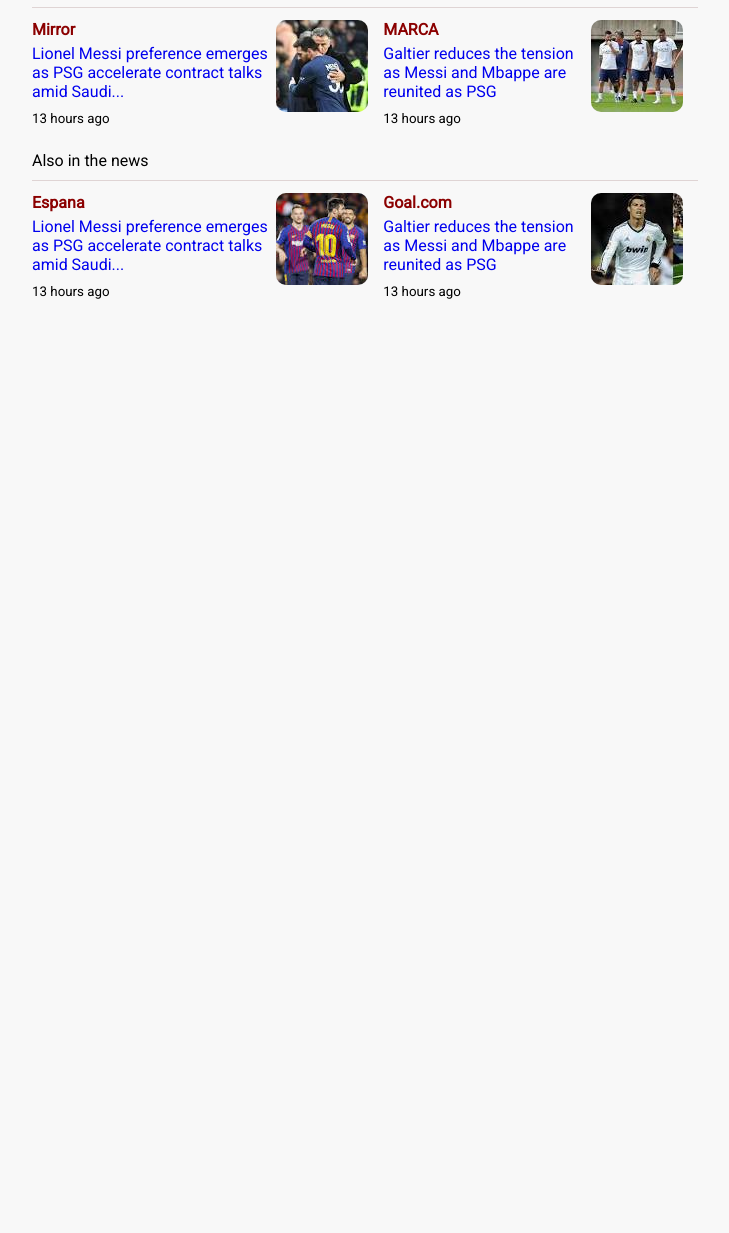
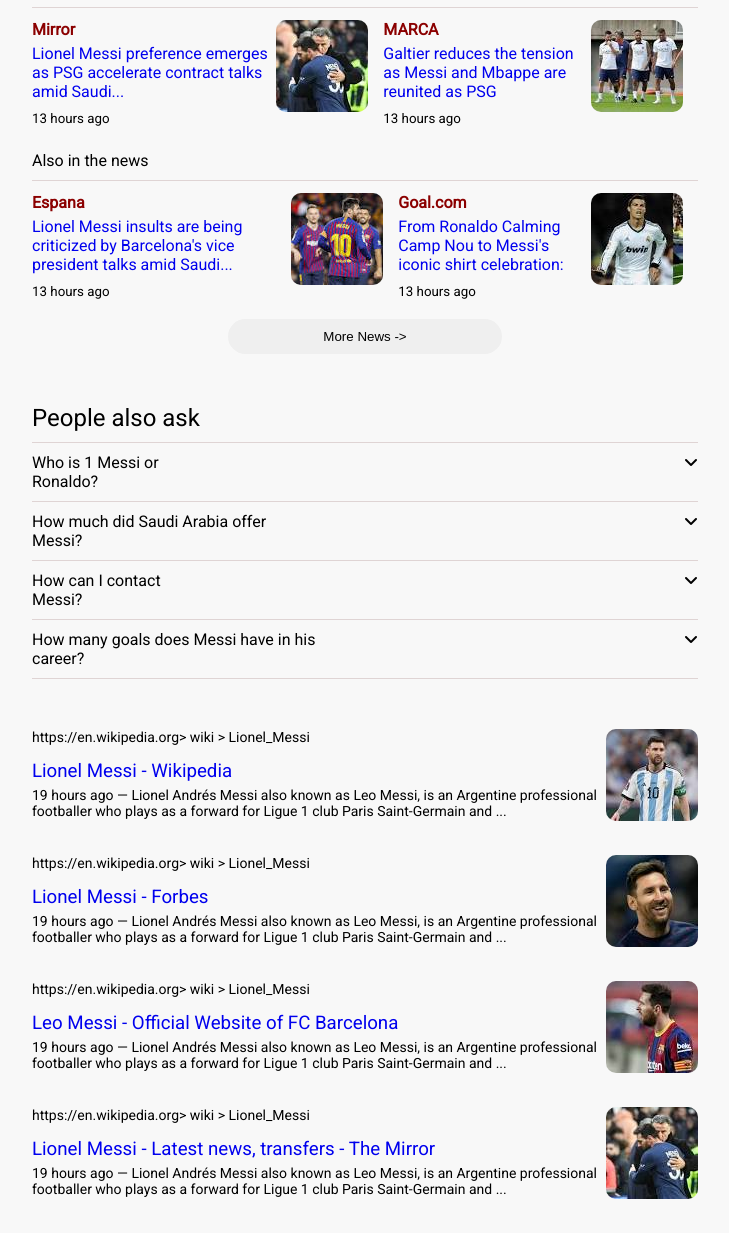
Before and after one commit to iPresh/search-result, a plain HTML site: page index.html in a window 1280 px wide. Shown: the part 821-2054 px from the top of the page, without its empty margins (138-867 px from the left). Before the commit the page ends 1120 px from the top, so only its background shows below. Drawn offline with Linux system fonts and the light colour scheme.

Commit message:
updated main section

```diff
--- a/index.html
+++ b/index.html
@@ -163,7 +163,7 @@
             <div class="left-view">
                 <div>
                     <h4 class="red">Espana</h4>
-                    <h4 class=""><a href="#">Lionel Messi preference emerges as PSG accelerate contract talks amid Saudi...</a></h4>
+                    <h4 class=""><a href="#">Lionel Messi insults are being criticized by Barcelona's vice president talks amid Saudi...</a></h4>
                     <p>13 hours ago</p>
                 </div>
                <div>
@@ -174,7 +174,7 @@
             <div class="right-view">
                 <div>
                     <h4 class="red">Goal.com</h4>
-                    <h4 class=""><a href="#">Galtier reduces the tension as Messi and Mbappe are reunited as PSG</a></h4>
+                    <h4 class=""><a href="#">From Ronaldo Calming Camp Nou to Messi's iconic shirt celebration: </a></h4>
                     <p>13 hours ago</p>
                 </div>
                <div>
@@ -182,6 +182,81 @@
                 </div>
             </div>
         </div>
+        <button class="sec-btn">More News -></button>
+
+        <div class="questions">
+            <h2>People also ask</h2>
+            <div class="ques-one">
+                <div class="one-para">Who is 1 Messi or Ronaldo?</div>
+                <span>
+                    <i class="fa-solid fa-angle-down"></i>
+                </span>
+            </div>
+
+            <div class="ques-two">
+                <div class="one-para">How much did Saudi Arabia offer Messi?</div>
+                <span>
+                    <i class="fa-solid fa-angle-down"></i>
+                </span>
+            </div>
+
+            <div class="ques-three">
+                <div class="one-para">How can I contact Messi?</div>
+                <span>
+                    <i class="fa-solid fa-angle-down"></i>
+                </span>
+            </div>
+
+            <div class="ques-four">
+                <div class="one-para">How many goals does Messi have in his career?</div>
+                <span>
+                    <i class="fa-solid fa-angle-down"></i>
+                </span>
+            </div>
+        </div>
+
+        <section class="news">
+            <div class="wikipedia">
+                <div class="wiki-blurb">
+                    <a href="#" id="small-link"><p>https://en.wikipedia.org> wiki > Lionel_Messi</p></a>
+                    <a href="#"><h3 class="">Lionel Messi - Wikipedia</h3></a>
+                    <p id="small-link">19 hours ago — Lionel Andrés Messi also known as Leo Messi, is an Argentine professional footballer who plays as a forward for Ligue 1 club Paris Saint-Germain and ...</p>
+                </div>
+                <div class="wiki-img">
+                    <img src="./images/messi-11.jpg" alt="messi's image">
+                </div>
+            </div>
+            <div class="wikipedia">
+                <div class="wiki-blurb">
+                    <a href="#" id="small-link"><p>https://en.wikipedia.org> wiki > Lionel_Messi</p></a>
+                    <a href="#"><h3 class="">Lionel Messi - Forbes</h3></a>
+                    <p id="small-link">19 hours ago — Lionel Andrés Messi also known as Leo Messi, is an Argentine professional footballer who plays as a forward for Ligue 1 club Paris Saint-Germain and ...</p>
+                </div>
+                <div class="wiki-img">
+                    <img src="./images/messi-12.jpg" alt="messi's image">
+                </div>
+            </div>
+            <div class="wikipedia">
+                <div class="wiki-blurb">
+                    <a href="#" id="small-link"><p>https://en.wikipedia.org> wiki > Lionel_Messi</p></a>
+                    <a href="#"><h3 class="">Leo Messi - Official Website of FC Barcelona</h3></a>
+                    <p id="small-link">19 hours ago — Lionel Andrés Messi also known as Leo Messi, is an Argentine professional footballer who plays as a forward for Ligue 1 club Paris Saint-Germain and ...</p>
+                </div>
+                <div class="wiki-img">
+                    <img src="./images/messi-13.jpg" alt="messi's image">
+                </div>
+            </div>
+            <div class="wikipedia">
+                <div class="wiki-blurb">
+                    <a href="#" id="small-link"><p>https://en.wikipedia.org> wiki > Lionel_Messi</p></a>
+                    <a href="#"><h3 class="">Lionel Messi - Latest news, transfers - The Mirror</h3></a>
+                    <p id="small-link">19 hours ago — Lionel Andrés Messi also known as Leo Messi, is an Argentine professional footballer who plays as a forward for Ligue 1 club Paris Saint-Germain and ...</p>
+                </div>
+                <div class="wiki-img">
+                    <img src="./images/messi-14.jpg" alt="messi's image">
+                </div>
+            </div>
+        </section>
 
     </div>
 
--- a/style.css
+++ b/style.css
@@ -298,3 +298,74 @@
     font-size: smaller;
     margin-top: 10px;
 }
+
+.sec-btn{
+    display: grid;
+    margin: auto;
+    margin-top: 20px;
+    padding: 10px 95px;
+    border-radius: 20px;
+    text-decoration: none;
+    border: none;
+}
+
+.questions{
+    margin-top: 50px;
+
+}
+
+.questions h2{
+    font-weight: 300;
+    margin-bottom: 10px;
+}
+
+.ques-one, .ques-two, .ques-three, .ques-four{
+    display: flex;
+    border-top: 1px solid rgb(223, 212, 212);
+    padding-top: 10px;
+    padding-bottom: 10px;
+}
+
+.ques-one .fa-angle-down{
+    margin-left: 30em;
+}
+.ques-two .fa-angle-down{
+    margin-left: 24.3em;
+}
+.ques-three .fa-angle-down{
+    margin-left: 31em;
+}
+.ques-four .fa-angle-down{
+    margin-left: 21em;
+}
+
+.ques-four{
+    border-bottom: 1px solid rgb(223, 212, 212);
+}
+
+.news{
+    margin-top: 50px;
+}
+
+.wikipedia{
+    display: flex;
+    margin-bottom: 30px;
+}
+
+.wiki-blurb #small-link{
+    font-size: 14px;
+    color: black;
+}
+
+#small-link p{
+    margin-bottom: 15px;
+}
+
+.wiki-blurb h3{
+    margin-bottom: 5px;
+    font-weight: 400;
+}
+
+.wiki-img img{
+    border-radius: 10px;
+}
```
Also changed, not shown: images/messi-11.jpg (added), images/messi-12.jpg (added), images/messi-13.jpg (added), images/messi-14.jpg (added).
